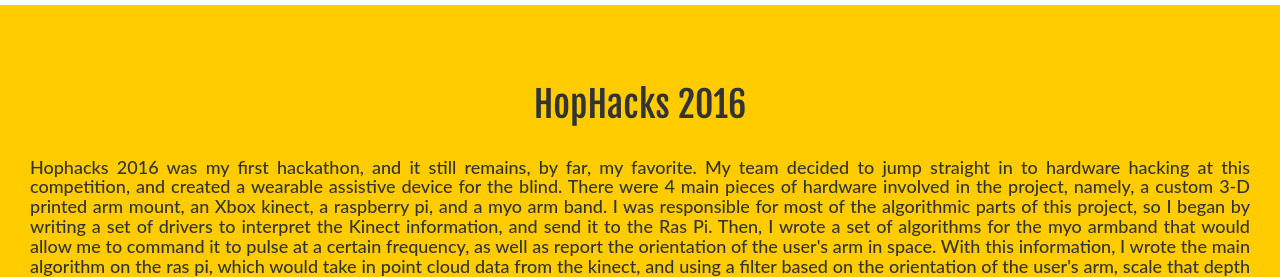
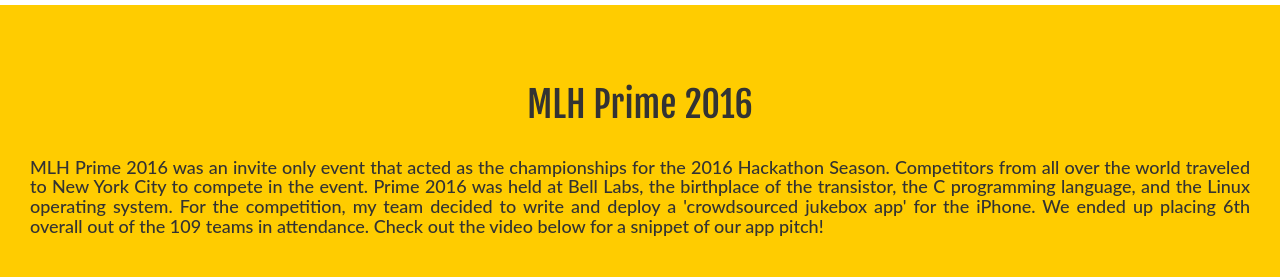
Before and after one commit to bstadt/bstadt.com, a Flask app: page /hackathons in a window 1280 px wide. Shown: the part 985-1262 px from the top of the page. Run offline with Flask 2, Linux system fonts and the light colour scheme; some libraries are stand-ins or nearby versions; some web fonts are replaced.

Commit message:
added section for MLH Prime project

```diff
--- a/templates/hackathons.html
+++ b/templates/hackathons.html
@@ -63,6 +63,23 @@
     <div class="col-md-12" style='background-color: #ffcc00;'>
       <h1>&nbsp;<h1>
       <div class="col-md-12">
+        <h1 class="landing secHeading">MLH Prime 2016</h1>
+      </div>
+      <div class="col-md-12">
+        <h6>&nbsp;</h6>
+        <p class="secPar">MLH Prime 2016 was an invite only event that acted as the championships for the 2016 Hackathon Season. Competitors from all over the world traveled to New York City to compete in the event. Prime 2016 was held at Bell Labs, the birthplace of the transistor, the C programming language, and the Linux operating system. For the competition, my team decided to write and deploy a 'crowdsourced jukebox app' for the iPhone. We ended up placing 6th overall out of the 109 teams in attendance. Check out the video below for a snippet of our app pitch!</p>
+      </div>
+      <div class="col-md-4">
+      </div>
+      <div class="col-md-4">
+          <h6>&nbsp;</h6>
+					<iframe width="560" height="315" src="https://www.youtube.com/embed/cBprT2GwF-0" frameborder="0" allowfullscreen></iframe>
+      </div>
+    </div>
+
+    <div class="col-md-12" style='background-color: #ffffff;'>
+      <h1>&nbsp;<h1>
+      <div class="col-md-12">
         <h1 class="landing secHeading">HopHacks 2016</h1>
       </div>
       <div class="col-md-12">
```
